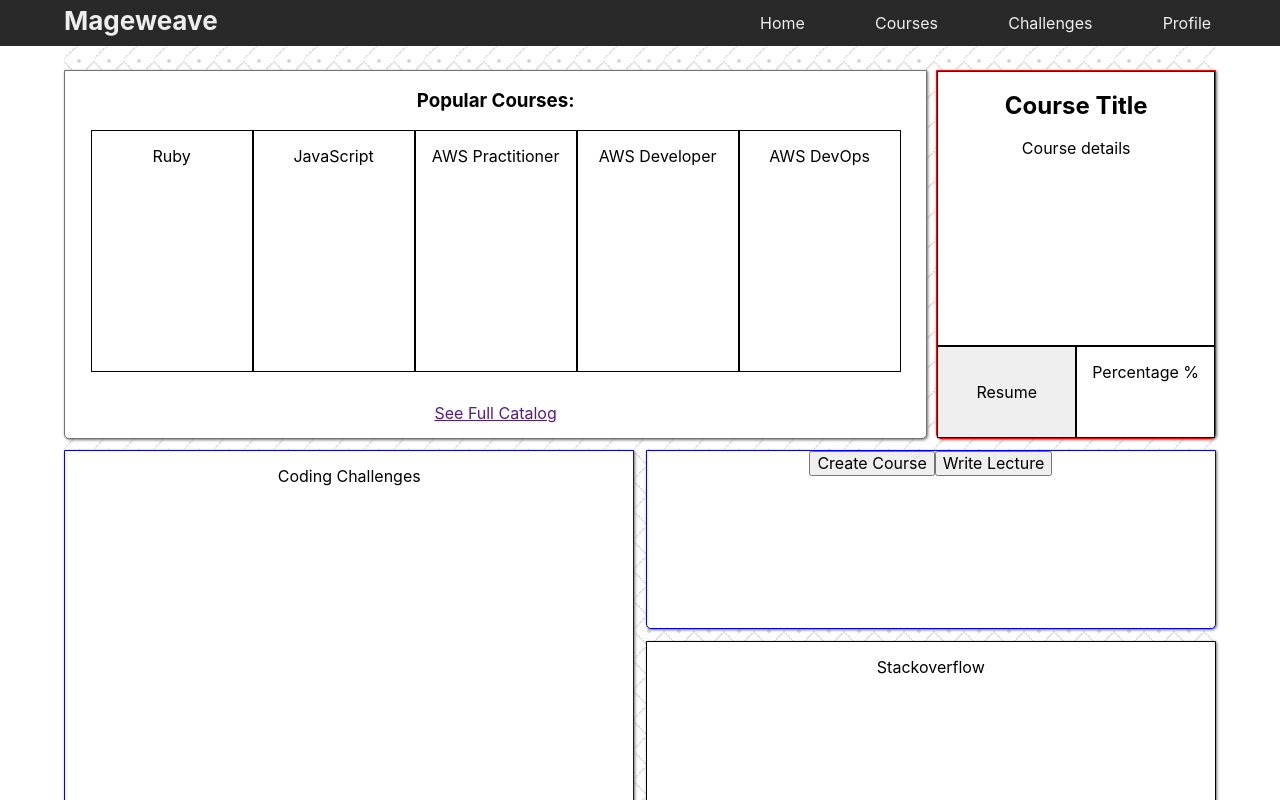
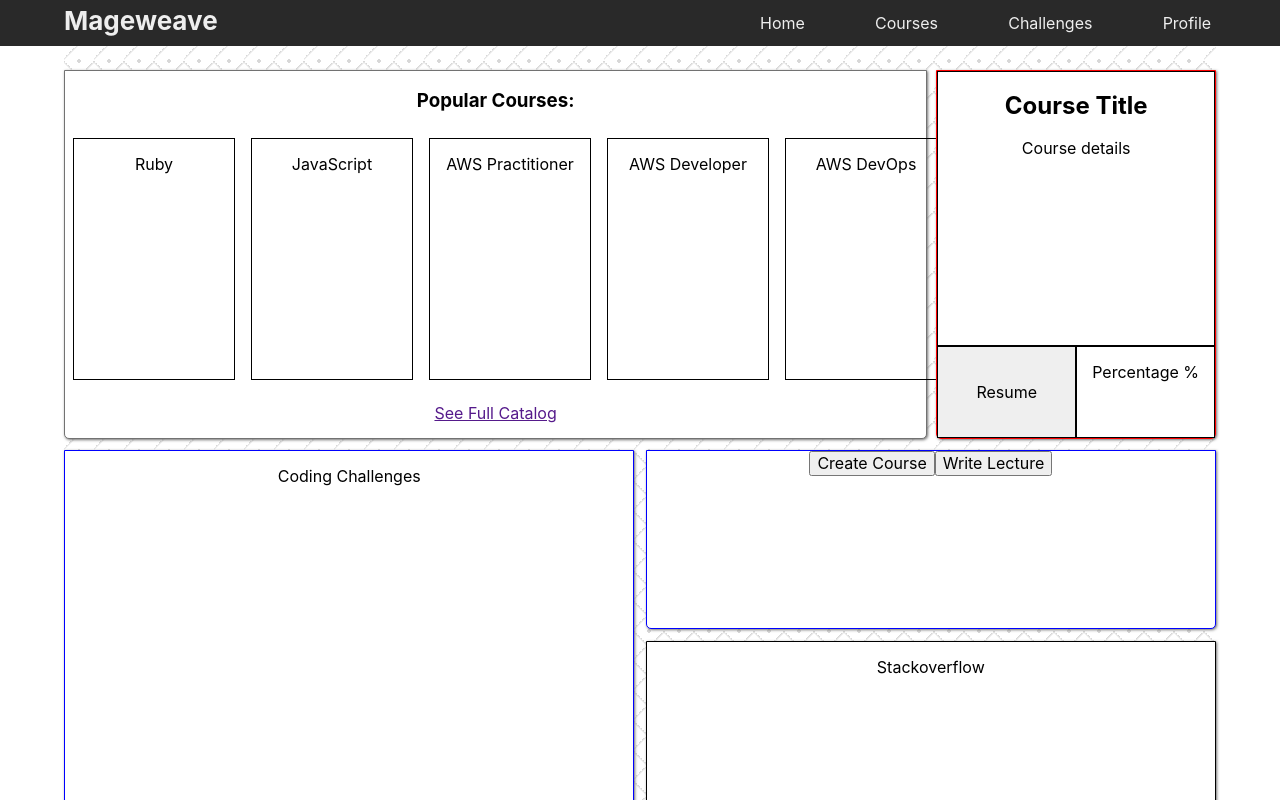
Before and after one commit to KevinKra/mageweave, a React (Create React App) app: page /dashboard in a window 1280 px wide. Shown: the top 800 px of the page. Built offline with nearby package versions, Linux system fonts and the light colour scheme.

Commit message:
Convert to class component and route to courses page

```diff
--- a/src/components/CourseCard/CourseCard.js
+++ b/src/components/CourseCard/CourseCard.js
@@ -1,10 +1,18 @@
-import React from 'react';
+import React, {Component} from 'react';
+import {withRouter} from 'react-router-dom';
 import "./CourseCard.scss";
 
-export default function CourseCard(props) {
-  return (
-    <div className="CourseCard">
-      <p>{props.name}</p>
-    </div>
-  )
+class CourseCard extends Component {
+  handleRedirect = () => {
+    this.props.history.push(`courses/${this.props.name.toLowerCase()}`);
+  }
+  render() {
+    return (
+      <div className="CourseCard" onClick={this.handleRedirect}>
+        <p>{this.props.name}</p>
+      </div>
+    )
+  }
 }
+
+export default withRouter(CourseCard);
--- a/src/components/CourseCard/CourseCard.scss
+++ b/src/components/CourseCard/CourseCard.scss
@@ -1,6 +1,6 @@
 .CourseCard {
   border: 1px solid black;
   height: 15rem;
-  width: 10rem;
-  margin: 0 0 1rem 0;
+  min-width: 10rem;
+  margin: 0.5rem;
 }
```
